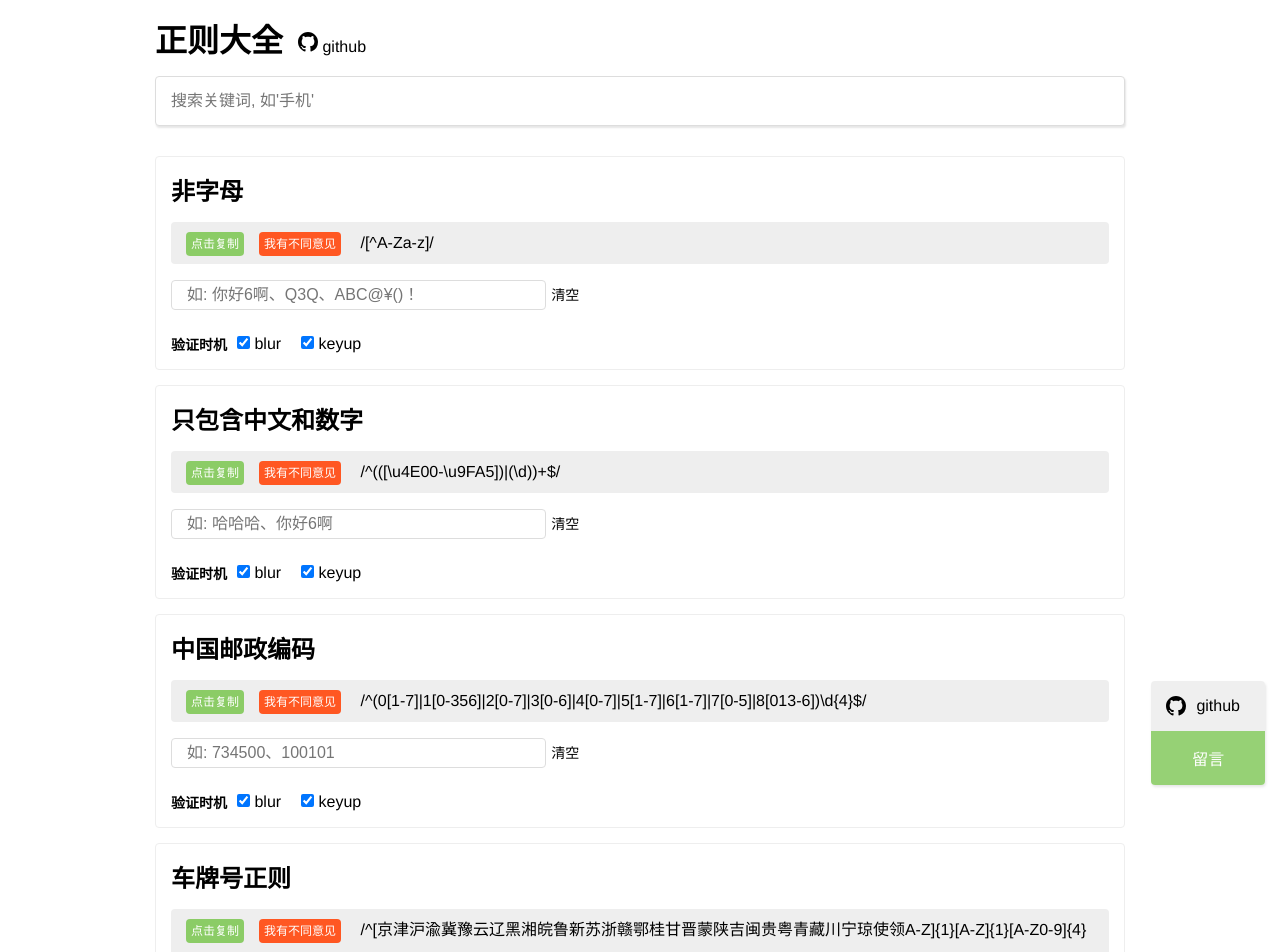
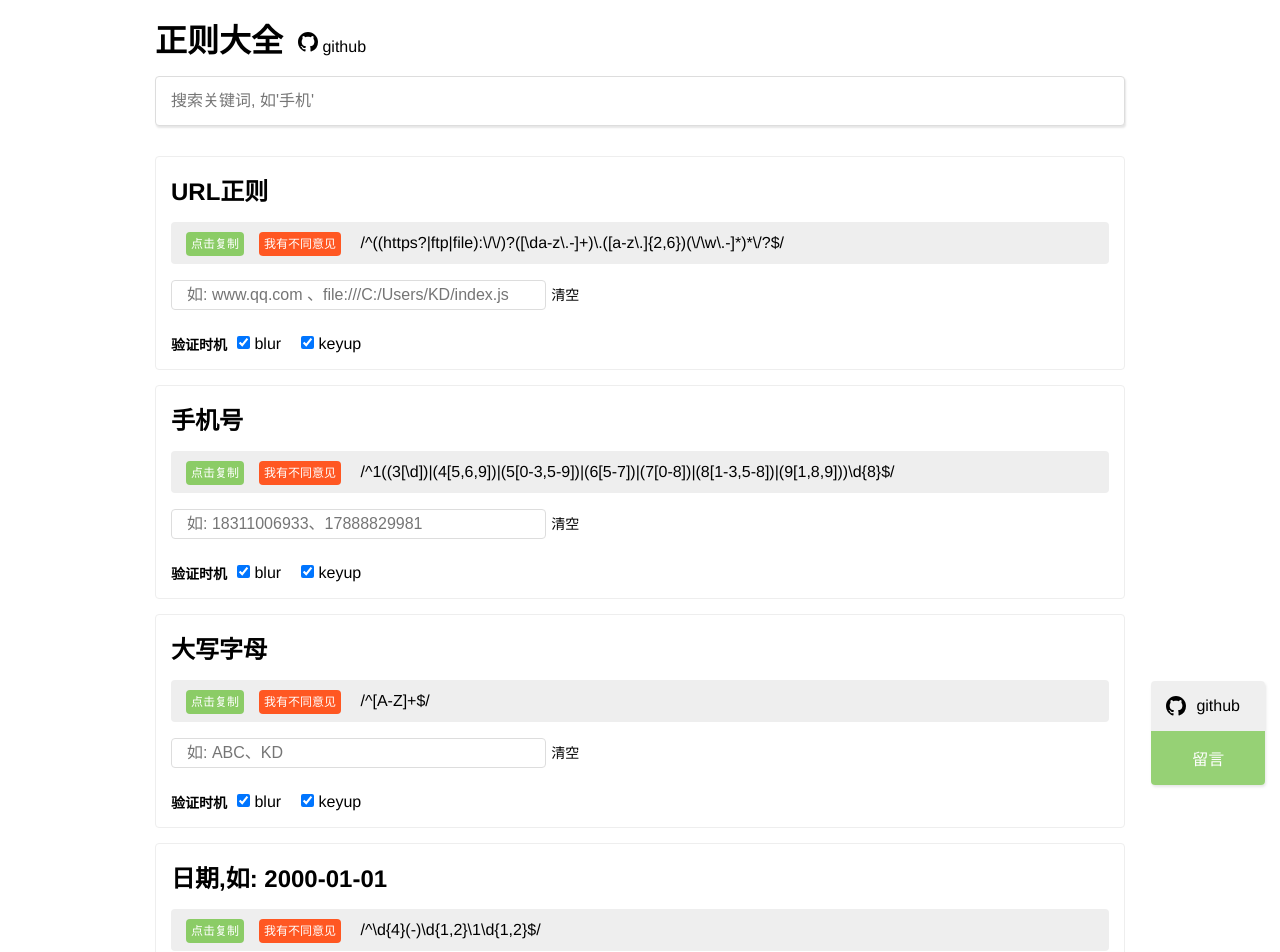
Before and after one commit to any86/any-rule, a Vue app: page / in a window 1280 px wide. Shown: the top 952 px of the page. Built offline with nearby package versions, Linux system fonts and the light colour scheme.

Commit message:
refactor: 取消reverse排序

```diff
--- a/src/App.vue
+++ b/src/App.vue
@@ -118,7 +118,7 @@ export default {
     components: {},
 
     data() {
-        Object.freeze(RULES.reverse());
+        Object.freeze(RULES);
 
         return {
             timer: null,
```
